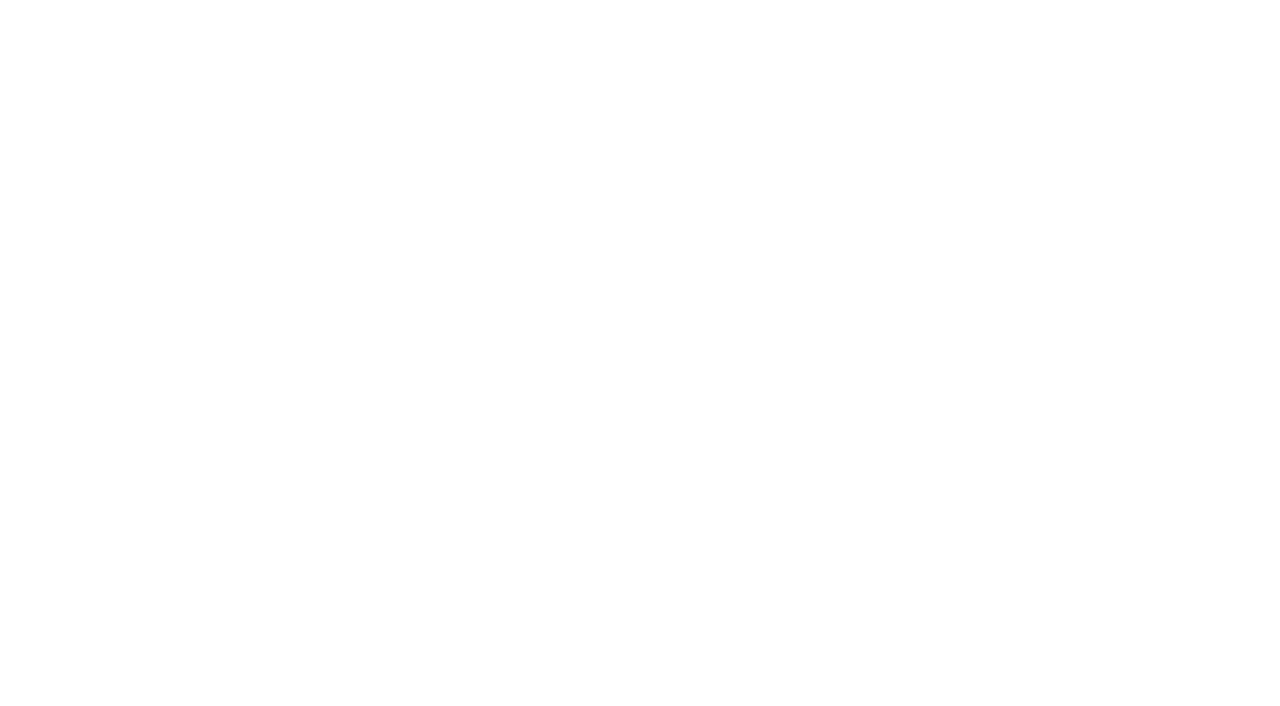
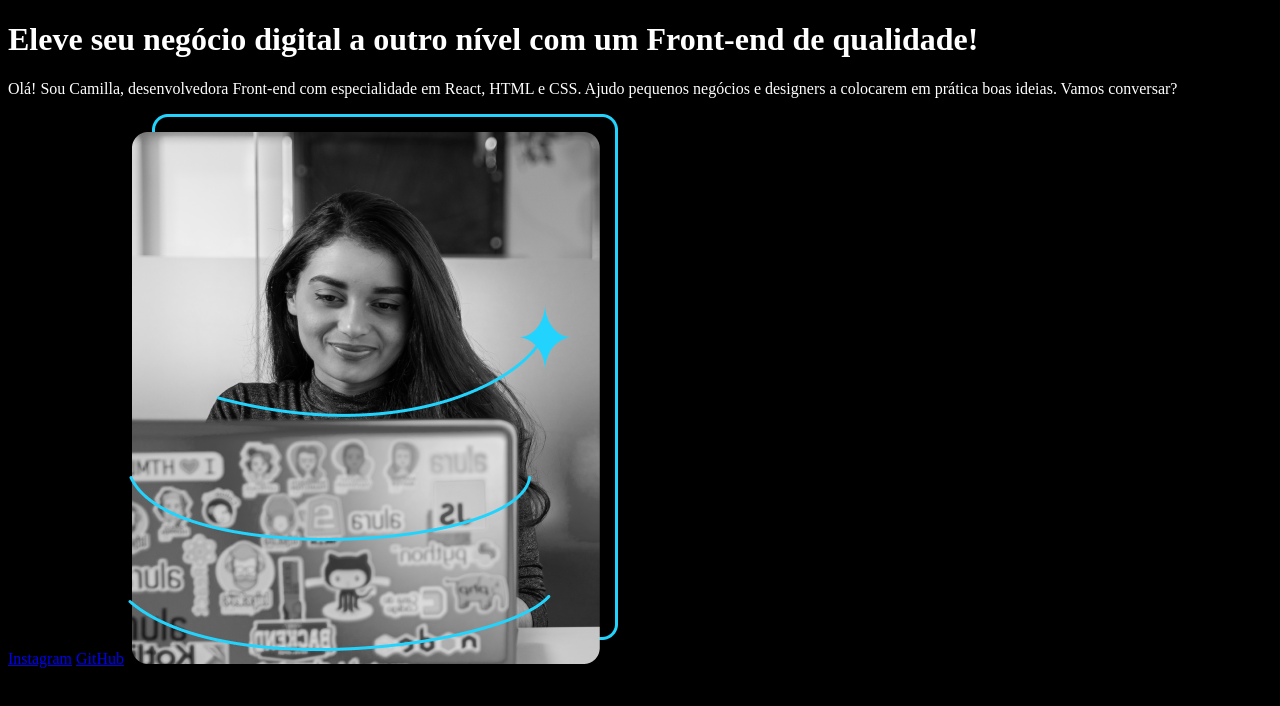
Before and after one commit to Camillabgarcia/curso_html_css, a plain HTML site: page index.html in a window 1280 px wide. Drawn offline with Linux system fonts and the light colour scheme.

Commit message:
Criando o CSS

```diff
--- a/index.html
+++ b/index.html
@@ -5,10 +5,17 @@
     <meta http-equiv="X-UA-Compatible" content="IE=edge">
     <meta name="viewport" content="width=device-width, initial-scale=1.0">
     <title>Portifolio</title>
+    <link rel="stylesheet" href="style.css">
 </head>
 <body>
      <header></header>
-     <main></main>
+     <main>
+        <h1>Eleve seu negócio digital a outro nível <strong>com um Front-end de qualidade!</strong></h1>
+        <p>Olá! Sou Camilla, desenvolvedora Front-end com especialidade em React, HTML e CSS. Ajudo pequenos negócios e designers a colocarem em prática boas ideias. Vamos conversar?</p>
+        <a href="https://www.instagram.com/accounts/login/">Instagram</a>
+        <a href="https://github.com/Camillabgarcia">GitHub</a>
+        <img src="Imagem.png" alt="Foto aleatória de uma pessoa programando">
+     </main>
      <footer></footer>
 </body>
 </html>
--- /dev/null
+++ b/style.css
@@ -0,0 +1,4 @@
+body {
+    background-color: black;
+    color: white;
+}
```
Also changed, not shown: Imagem.png (added), html.jpg (deleted).
